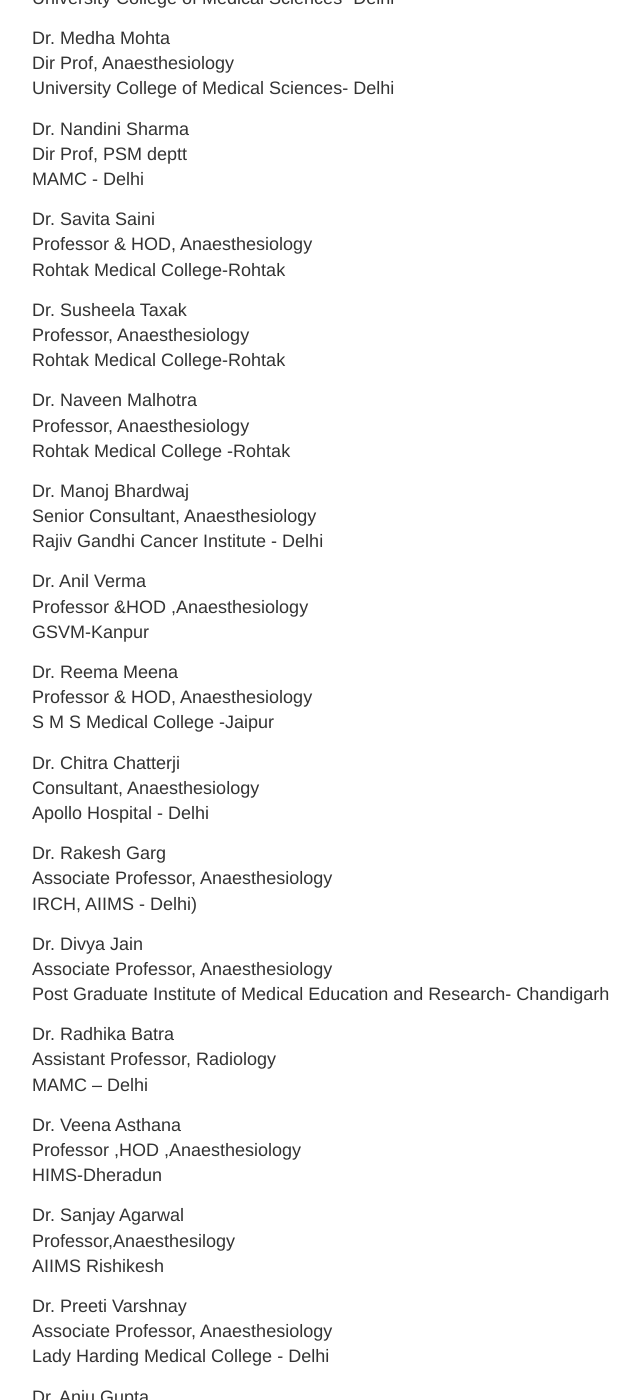
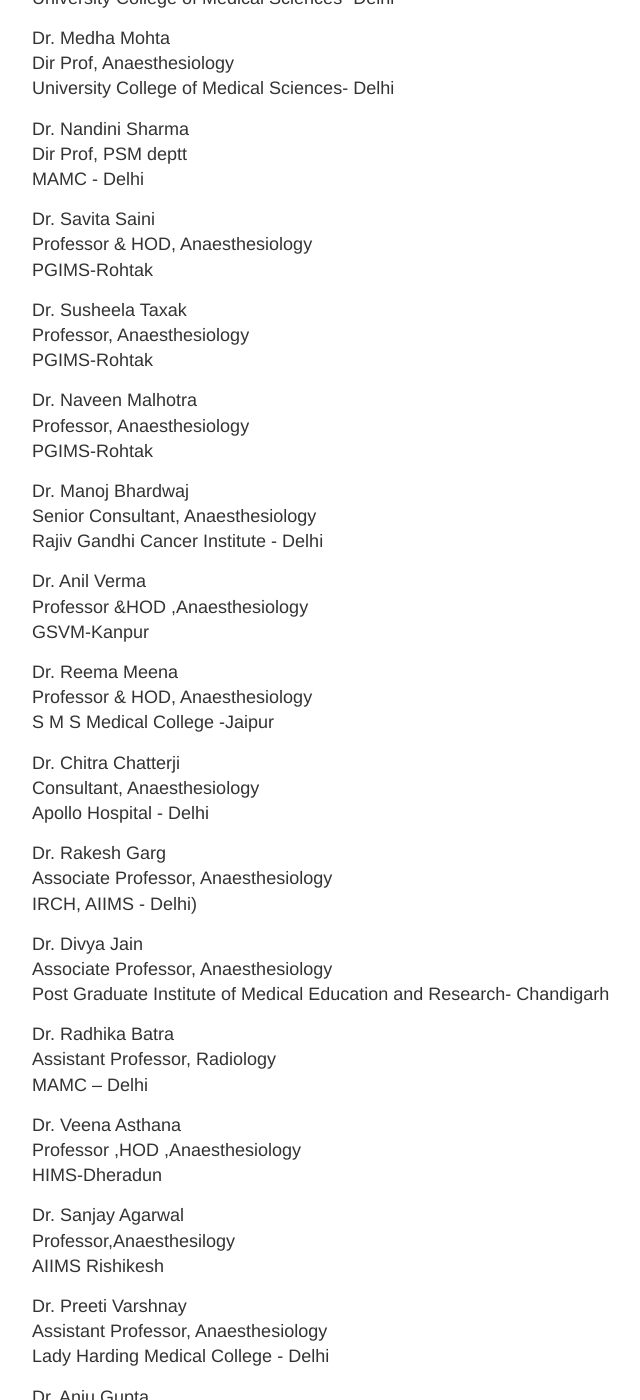
Before and after one commit to manofcomputer/manofcomputer.github.io, a Jekyll site: the page built from faculty.md, in a window 1280 px wide and 1400 px high, scrolled down 2951 px. Shown: the whole window, without its empty margins (248-888 px from the left). Built offline with Jekyll 4.4.1, drawn with Linux system fonts in a browser that asks for light colours; some of the changed text lies outside the part shown.

Commit message:
Corrected faculty

```diff
--- a/faculty.md
+++ b/faculty.md
@@ -131,15 +131,15 @@
 
 Dr. Savita Saini
 Professor & HOD, Anaesthesiology
-Rohtak Medical College-Rohtak
+PGIMS-Rohtak
 
 Dr. Susheela Taxak
 Professor, Anaesthesiology
-Rohtak Medical College-Rohtak
+PGIMS-Rohtak
 
 Dr.  Naveen Malhotra
 Professor, Anaesthesiology
-Rohtak Medical College -Rohtak
+PGIMS-Rohtak
 
 Dr. Manoj Bhardwaj
 Senior Consultant, Anaesthesiology
@@ -178,7 +178,7 @@
 AIIMS Rishikesh
 
 Dr. Preeti Varshnay
-Associate Professor, Anaesthesiology
+Assistant Professor, Anaesthesiology
 Lady Harding Medical College - Delhi
 
 Dr. Anju Gupta
@@ -190,5 +190,5 @@
 IRCH, AIIMS-Delhi
 
 Dr. Garima Agarwal
-Associate Professor, Anaesthesiology
+Assistant Professor, Anaesthesiology
 Lady Hardinge Medical College -Delhi
```
Also changed, not shown: other parts of faculty.md (+1 -1 lines).
